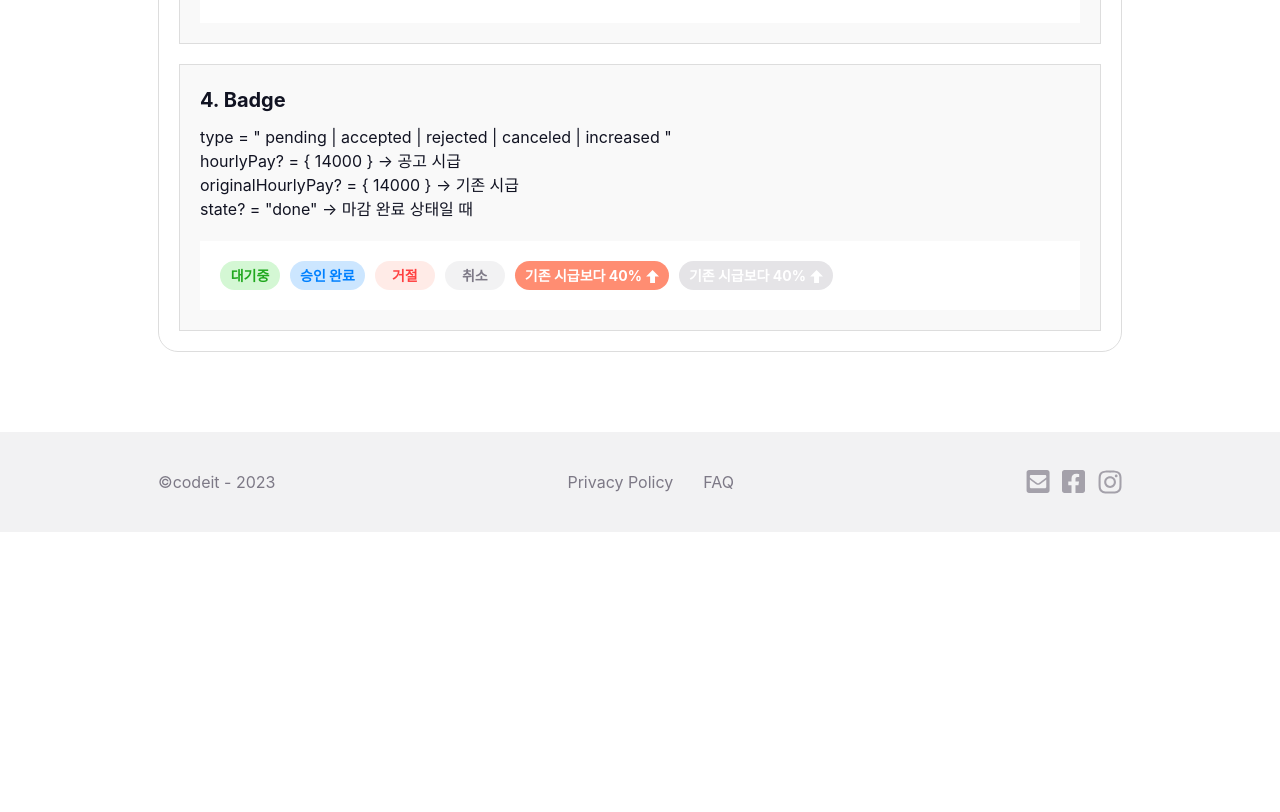
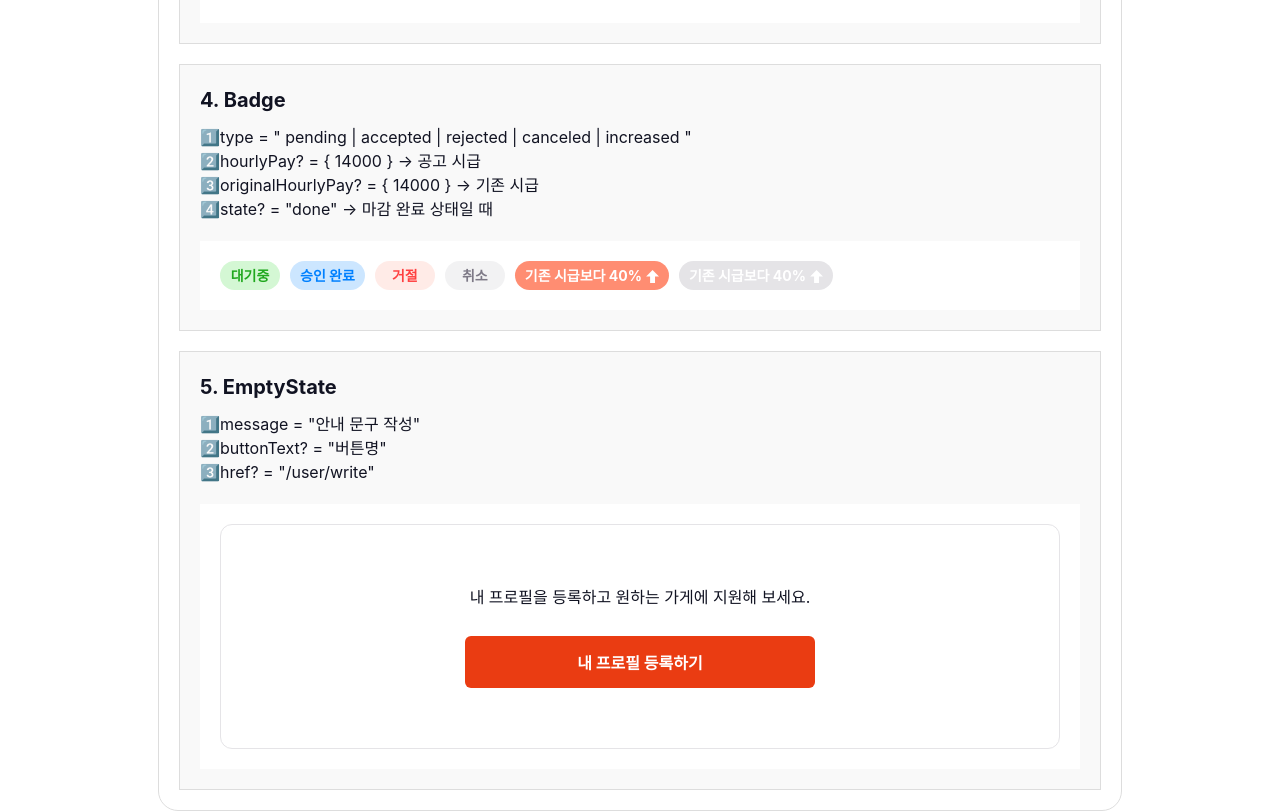
Before and after one commit to codeit-sprint12-part3/the-julge, a Next.js app: page /sample in a window 1280 px wide. Shown: the part 5920-6732 px from the top of the page. Before the commit the page ends 6452 px from the top, so only its background shows below. Built offline with nearby package versions, Linux system fonts and the light colour scheme; no server answers; a web font is replaced by a local one.

Commit message:
Feat: EmptyState component

```diff
--- /dev/null
+++ b/src/components/ui/EmptyState.module.css
@@ -0,0 +1,13 @@
+.empty-wrapper {
+  display: flex;
+  justify-content: center;
+  align-items: center;
+  flex-direction: column;
+  padding: 6rem 2rem;
+  border: 1px solid var(--gray-300);
+  border-radius: var(--border-radius-xl);
+}
+
+.empty-message {
+  margin-bottom: 2.7rem;
+}
--- /dev/null
+++ b/src/components/ui/EmptyState.tsx
@@ -0,0 +1,24 @@
+import Link from "next/link";
+import style from "@/components/ui/EmptyState.module.css";
+import Button from "./Button";
+
+interface EmptyStateProps {
+  message: string;
+  buttonText?: string;
+  href?: string;
+}
+
+const EmptyState: React.FC<EmptyStateProps> = ({ message, buttonText, href }) => {
+  return (
+    <div className={style["empty-wrapper"]}>
+      <p className={style["empty-message"]}>{message}</p>
+      {buttonText && href && (
+        <Link href={href}>
+          <Button buttonText={buttonText} type="button" size="large" styleButton="primary" />
+        </Link>
+      )}
+    </div>
+  );
+};
+
+export default EmptyState;
--- a/src/pages/sample/components/Sol.tsx
+++ b/src/pages/sample/components/Sol.tsx
@@ -3,6 +3,7 @@ import style from "./Sol.module.css";
 import { Icon } from "@/components/icon/Icon";
 import Logo from "@/components/ui/Logo";
 import Badge from "@/components/ui/Badge";
+import EmptyState from "@/components/ui/EmptyState";
 
 const Sol = () => {
   return (
@@ -60,10 +61,10 @@ const Sol = () => {
         <li>
           <h3>Badge</h3>
           <div>
-            <p>type = {`" pending | accepted | rejected | canceled | increased "`}</p>
-            <p>hourlyPay? = {`{ 14000 }`} → 공고 시급</p>
-            <p>originalHourlyPay? = {`{ 14000 }`} → 기존 시급</p>
-            <p>state? = {`"done"`} → 마감 완료 상태일 때</p>
+            <p>1️⃣type = {`" pending | accepted | rejected | canceled | increased "`}</p>
+            <p>2️⃣hourlyPay? = {`{ 14000 }`} → 공고 시급</p>
+            <p>3️⃣originalHourlyPay? = {`{ 14000 }`} → 기존 시급</p>
+            <p>4️⃣state? = {`"done"`} → 마감 완료 상태일 때</p>
           </div>
           <div className={style.box}>
             <Badge type="pending" />
@@ -74,6 +75,21 @@ const Sol = () => {
             <Badge type="increased" hourlyPay={14000} originalHourlyPay={10000} state="done" />
           </div>
         </li>
+        <li>
+          <h3>EmptyState</h3>
+          <div>
+            <p>1️⃣message = "{"안내 문구 작성"}"</p>
+            <p>2️⃣buttonText? = "{"버튼명"}"</p>
+            <p>3️⃣href? = "{"/user/write"}"</p>
+          </div>
+          <div className={style.box}>
+            <EmptyState
+              message={"내 프로필을 등록하고 원하는 가게에 지원해 보세요."}
+              buttonText={"내 프로필 등록하기"}
+              href={"/user/write"}
+            />
+          </div>
+        </li>
       </ul>
     </div>
   );
```
Also changed, not shown: src/pages/user/index.tsx (+17 -1 lines).
